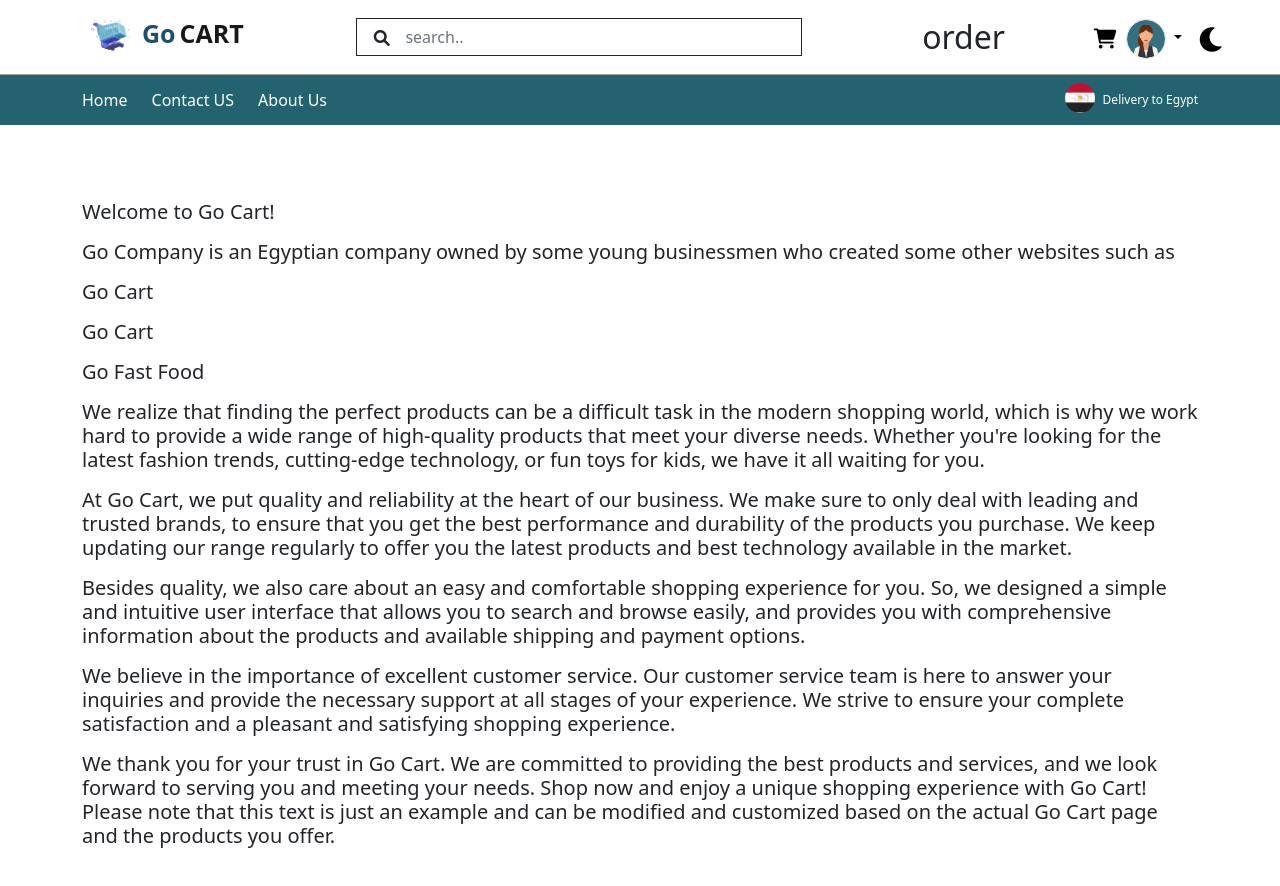
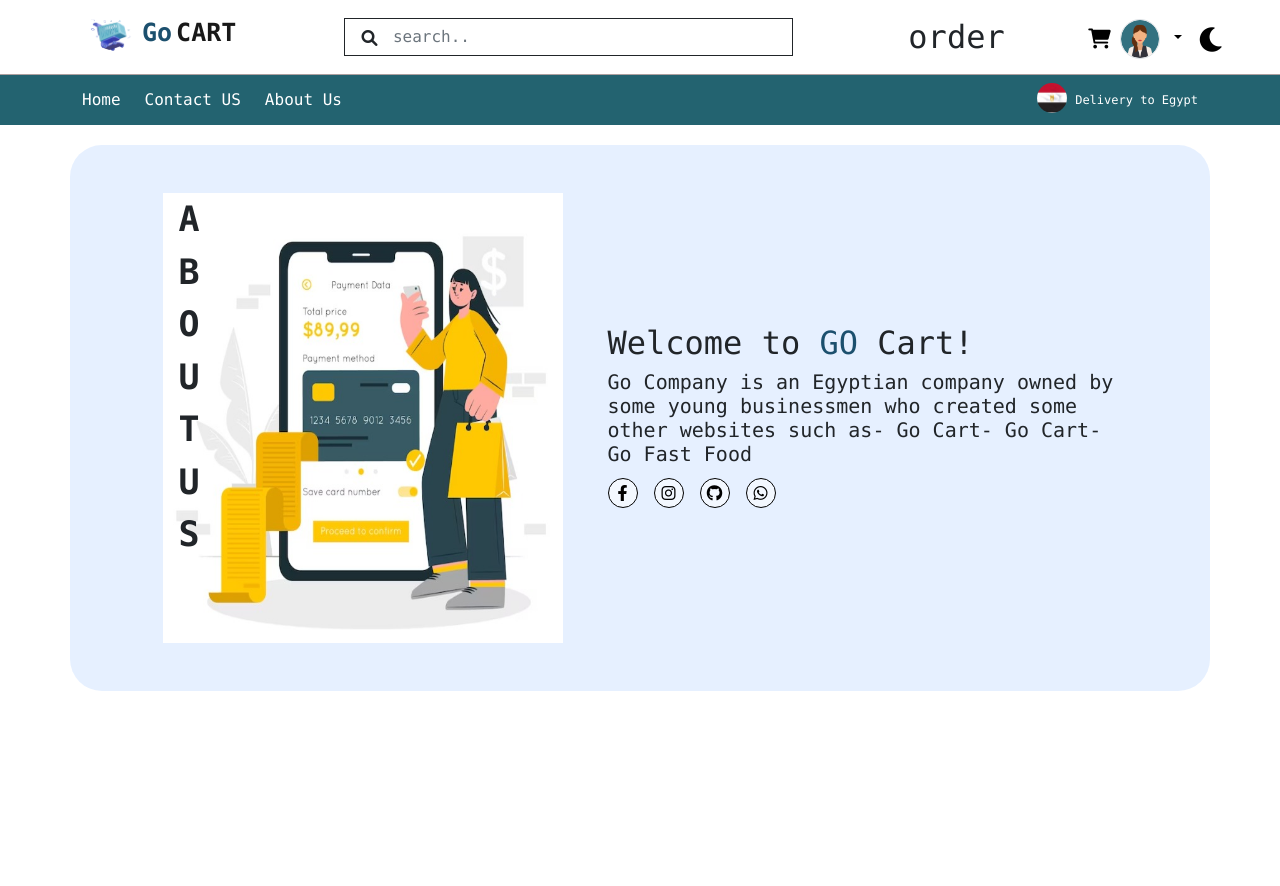
Before and after one commit to MohamedMamdouh2002/Go-Cart, a plain HTML site: page Html/about.html in a window 1280 px wide. After the commit the page ends 800 px from the top, so only its background shows below. Drawn offline with Linux system fonts and the light colour scheme.

Commit message:
mo commit

```diff
--- a/CSS/Style.css
+++ b/CSS/Style.css
@@ -31,6 +31,10 @@
     --main-color: rgb(35, 99, 112)
 }
 /* scroll */
+
+
+
+
 /*start nav */
 
 
@@ -365,6 +369,8 @@ display: flex;
 
 
 
+
+
 /* sec pro */
 
 
@@ -566,6 +572,17 @@ display: flex;
 /* sec pro */
 
 
+/* header::after{
+position: absolute;
+content: "";
+width: 100%;
+height: 100%;
+background-color: #1c506e;
+top: 0;
+z-index: 0;
+clip-path: circle(40% at right 90%);
+} */
+
 header{
     /* background-image:url(../bg.jpeg); */
     height: 100vh;
@@ -575,6 +592,7 @@ header{
     background-size: 100% 100% ;
     background-repeat: no-repeat;
 
+    position: relative;
 
 }
 .headerLayover{
@@ -587,8 +605,10 @@ header{
 
 .headImg .img{
     position: relative;
-    width: 20px;
-    z-index: 6;
+    /* width: 400px; */
+
+    z-index: 55556;
+
 
 }
 .acc{
@@ -599,6 +619,7 @@ header{
 .headImg:hover{
     animation-name: sm;
 animation-duration: .9s;
+z-index: 555555;
 animation-iteration-count: infinite;
 }
 @keyframes sm{
@@ -973,7 +994,7 @@ border: none;
  .links{
     margin: auto;
     padding: 4px 0;
-    border-bottom:none;
+    /* border-bottom:none; */
  }
 .links i{
     width: 30px;
@@ -1153,7 +1174,29 @@ opacity: 1;
 
 
 
-/* start order */
+
+
+
+
+
+/* start about */
+.about{
+    margin-top: 145px;
+}
+.Abouth1{
+    position: absolute;
+    font-size: 40px;
+    top: 0px;
+    left: 0;
+
+}
+.Aboutimg{
+    width: 400px;
+    height: 450px;
+}
+
+
+/* end about */
 .order,.pay{
     margin-top: 150px;
 }
--- a/Html/about.html
+++ b/Html/about.html
@@ -10,7 +10,7 @@
     <link rel="stylesheet" href="../CSS/Style.css">
     <title>About Us</title>
 </head>
-<body class="">
+<body class="font-monospace">
   <div class="d-flex flex-column fixed-top">
     <nav class="navbar navbar1 navbar-expand-lg ">
       <div class="container ">
@@ -113,10 +113,67 @@
     </div>
   </div>
     </div>
-        <div class="container-fluid ">
-<div class="container">
 
-  <h2 class="h5  ">
+<div class="container about bg-primary bg-opacity-10 p-5 rounded-5">
+
+  <div class="row align-items-center justify-content-center">
+    <div class="col-md-5">
+      <div class=" position-relative">
+
+        <img src="../Assets/Image/About.jpeg" class="Aboutimg  " alt="">
+        <div class="d-flex flex-column fw-bolder  Abouth1 ms-3">
+          <small>A</small>
+          <small>B</small>
+          <small>O</small>
+          <small>U</small>
+          <small>T</small>
+          <small>U</small>
+          <small>S</small>
+        </div>
+      </div>
+    </div>
+    <div class="col-md-6">
+      <h2>Welcome to  <span class="Go-color">GO</span> Cart! </h2>
+<h5>   Go Company is an Egyptian company owned by some young businessmen who created some other websites such as- Go Cart- Go Cart- Go Fast Food
+  </h5>      <div class="links d-flex gap-3 justify-content-start   ">
+
+        <a href="https://www.facebook.com/mohamed.mamdouh.58555"target="_blank">
+
+          <i class="fa-brands fa-facebook-f"></i>
+        </a>
+        <a href="https://www.instagram.com/mohamed.mamdouh.58555/"target="_blank">
+
+          <i class="fa-brands fa-instagram"></i>
+        </a>
+        <a href="https://github.com/MohamedMamdouh2002" target="_blank">
+
+          <i class="fa-brands fa-github"></i>
+        </a>
+
+        <a href="https://wa.me/+201210898884?text=" target="_blank">
+          <i class="fa-brands fa-whatsapp"></i>
+
+        </a>
+
+      </div>
+    </div>
+
+
+  </div>
+<!-- <div class=" my-5 row align-items-center">
+<div class="col-md-5">
+
+  <img src="../Assets/Image/img2.png" class="position-relative Aboutimg bg-danger" alt="">
+  <h1 class="Abouth1 "> ABOUT US</h1>
+</div>
+<div class="col-md-5">
+  <h1> Welcome to Go Cart!</h1>
+<h4>      Go Company is an Egyptian company owned by some young businessmen who created some other websites such as
+</h4>
+</div>
+</div> -->
+
+  <!-- <h2 class="h5  ">
     Welcome to Go Cart! <p class="my-3">
 
 
@@ -156,10 +213,11 @@
     We thank you for your trust in Go Cart. We are committed to providing the best products and services, and we look forward to serving you and meeting your needs. Shop now and enjoy a unique shopping experience with Go Cart!
 
     Please note that this text is just an example and can be modified and customized based on the actual Go Cart page and the products you offer.</h2>
+ -->
+
+  </div>
 
 
-  </div>
-</div>
         <script src="../JS/bootstrap.bundle.min.js"></script>
 
         <script src="../JS/code.jquery.com_jquery-3.7.0.min.js"></script>
```
Also changed, not shown: Html/order.html (+6 -0 lines), index.html (+2 -2 lines), Assets/Image/About.jpeg (added).
